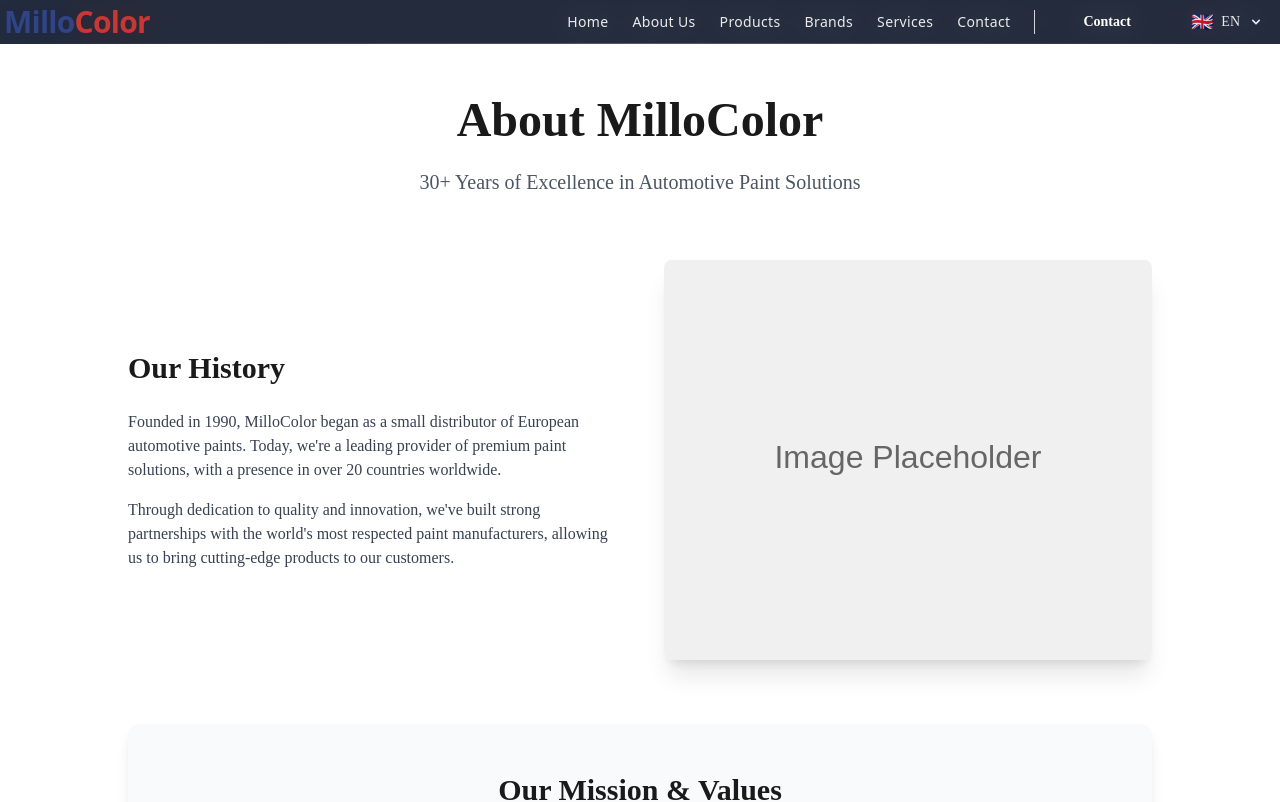
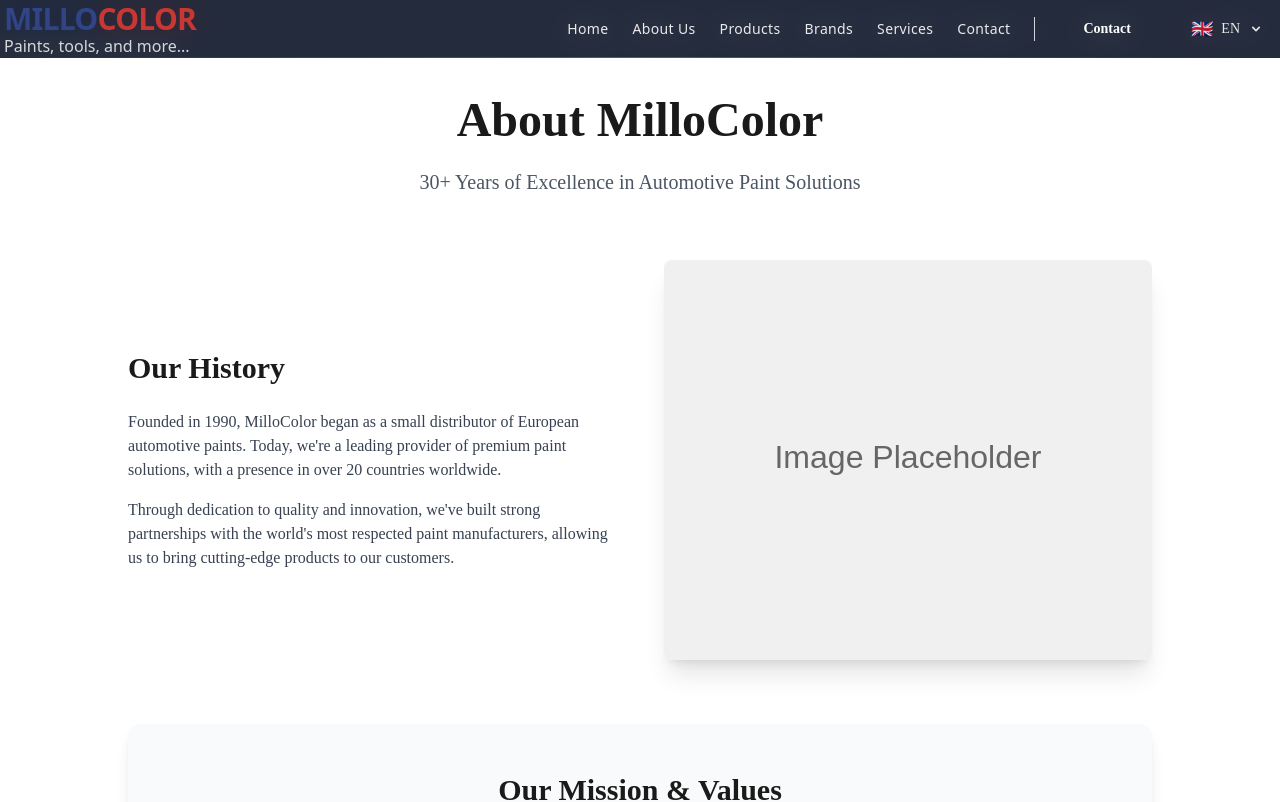
Before and after one commit to enxo7899/millocolor, a Next.js app: page /en/about in a window 1280 px wide. Shown: the top 802 px of the page. Built offline with nearby package versions, Linux system fonts and the light colour scheme.

Commit message:
Fix header tagline width consistency and improve styling

```diff
--- a/app/[locale]/components/Header.tsx
+++ b/app/[locale]/components/Header.tsx
@@ -35,23 +35,30 @@ const AnimatedHamburger = ({ isOpen, onClick }: { isOpen: boolean; onClick: () =
 
 // Premium Logo Component
 const PremiumLogo = ({ isScrolled }: { isScrolled: boolean }) => {
+  const t = useTranslations('nav');
+
   return (
     <Link
       href="/"
-      className="flex items-center group h-full py-1"
+      className="flex flex-col items-start group h-full py-1"
     >
       <div className={`font-bold tracking-tight transition-all duration-300 group-hover:scale-105 ${
         isScrolled ? 'text-xl lg:text-2xl' : 'text-2xl lg:text-3xl'
       }`} style={{ fontFamily: 'system-ui, -apple-system, BlinkMacSystemFont, "Segoe UI", Roboto, sans-serif', lineHeight: '1' }}>
-        <span className="text-[#314485] group-hover:text-[#4a5ca5] transition-colors duration-300 font-extrabold">
-          Millo
+        <span className="text-[#314485] font-extrabold">
+          MILLO
         </span>
-        <span className="text-[#C73834] group-hover:text-[#e04550] transition-colors duration-300 font-extrabold">
-          Color
+        <span className="text-[#C73834] font-extrabold">
+          COLOR
         </span>
       </div>
-      {/* Subtle underline accent */}
-      <div className="absolute -bottom-1 left-0 w-0 h-0.5 bg-gradient-to-r from-millo-blue to-millo-red group-hover:w-full transition-all duration-500 ease-out" />
+      <div className={`transition-all duration-300 ${
+        isScrolled ? 'text-sm mt-1' : 'text-base mt-1'
+      }`} style={{ fontFamily: 'system-ui, -apple-system, BlinkMacSystemFont, "Segoe UI", Roboto, sans-serif', lineHeight: '1' }}>
+        <span className="text-white/80">
+          {t('tagline')}
+        </span>
+      </div>
     </Link>
   );
 };
--- a/messages/en/index.json
+++ b/messages/en/index.json
@@ -11,7 +11,8 @@
     "services": "Services",
     "training": "Training",
     "contact": "Contact",
-    "cta": "Get Quote"
+    "cta": "Get Quote",
+    "tagline": "Paints, tools, and more..."
   },
   "hero": {
     "title": "Coloring the Future",
--- a/messages/sq/index.json
+++ b/messages/sq/index.json
@@ -11,7 +11,8 @@
     "services": "Shërbimet",
     "training": "Trajnimi",
     "contact": "Kontakti",
-    "cta": "Merr Ofertë"
+    "cta": "Merr Ofertë",
+    "tagline": "Bojëra, vegla dhe më shumë..."
   },
   "hero": {
     "title": "Duke Ngjyrosur të Ardhmen",
```
